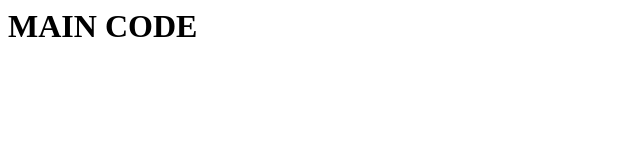
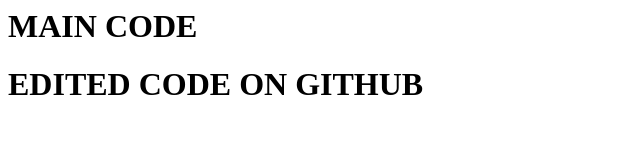
Before and after one commit to ManasaDamera-GitHub/Task1-branch, a plain HTML site: page index.html in a window 1280 px wide. Shown: the whole page, without its empty margins (0-640 px from the left). Drawn offline with Linux system fonts and the light colour scheme.

Commit message:
Update index.html

```diff
--- a/index.html
+++ b/index.html
@@ -1 +1,2 @@
 <h1>MAIN CODE </h1>
+<h1>EDITED CODE ON GITHUB </h1>
```
